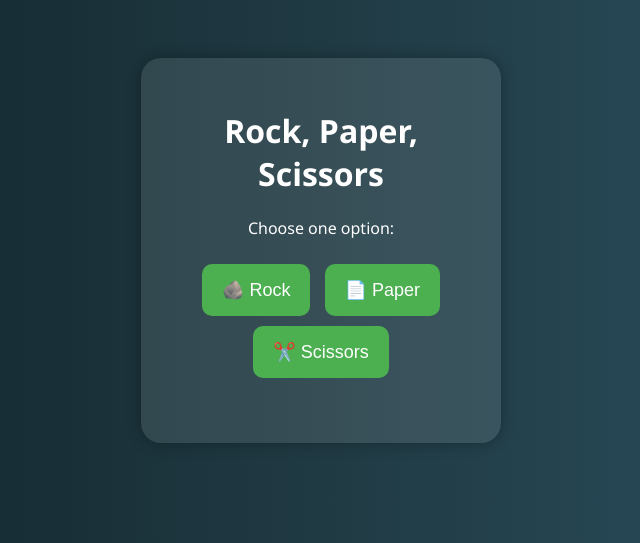
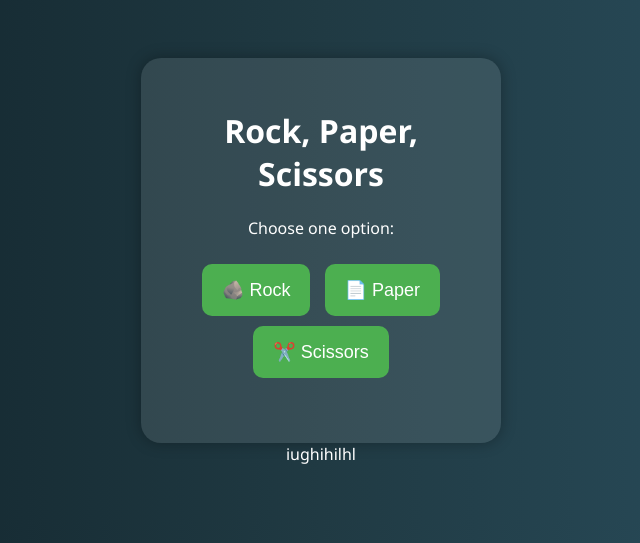
Before and after one commit to Techwithabhi/Small-Games, a plain HTML site: page Project 1 (Rock, Paper, Secssior Game)/index.html in a window 1280 px wide. Shown: the top 543 px of the page, 319-959 px from the left. Drawn offline with Linux system fonts and the light colour scheme.

Commit message:
Update index.html

```diff
--- a/Project 1 (Rock, Paper, Secssior Game)/index.html
+++ b/Project 1 (Rock, Paper, Secssior Game)/index.html
@@ -16,6 +16,7 @@
         </div>
         <div id="result" class="result"></div>
     </div>
+    iughihilhl
 
     <script src="script.js"></script>
 </body>
```
